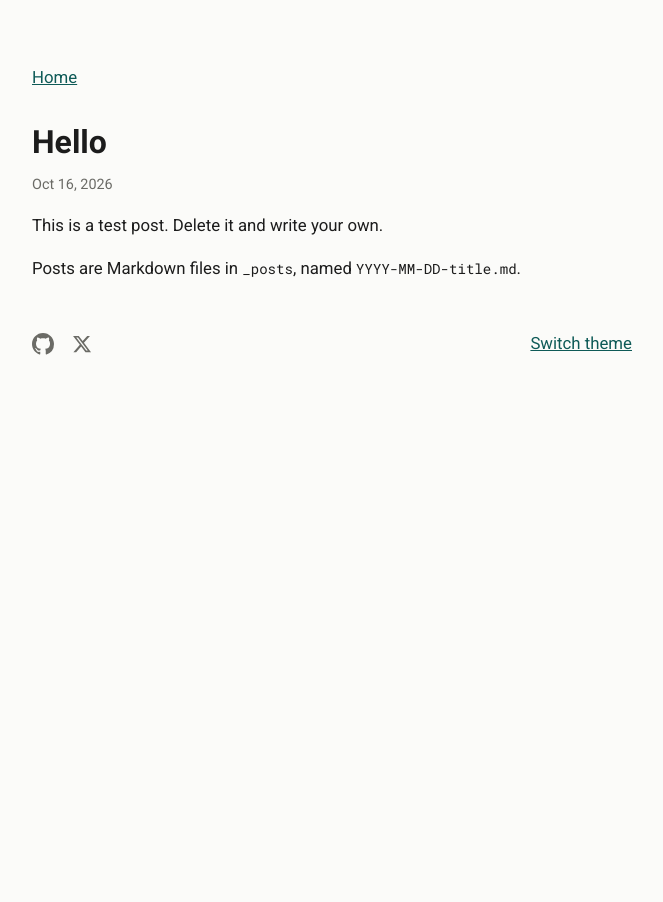
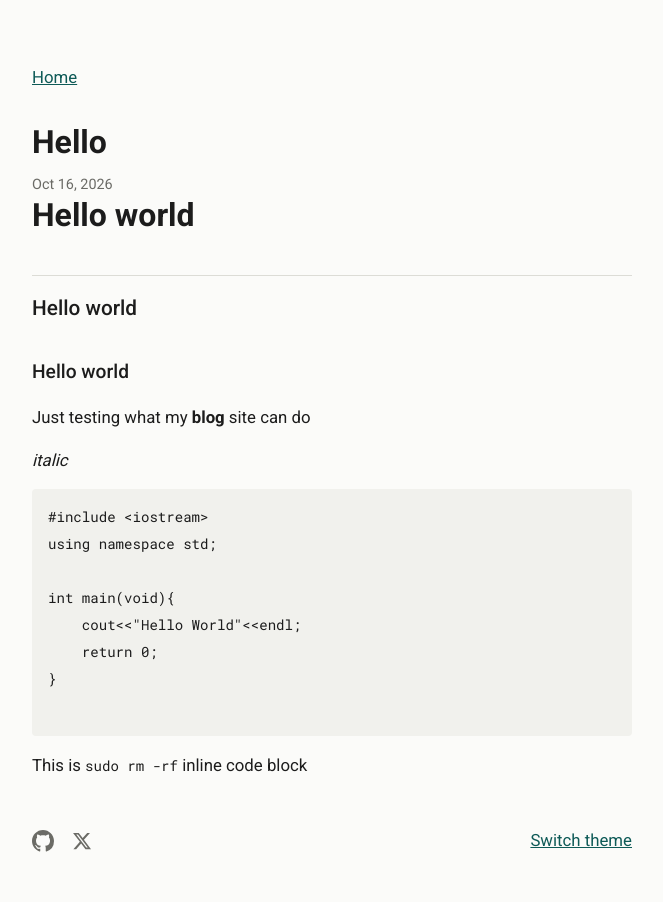
Before and after one commit to boldbug1/boldbug1.github.io, a Jekyll site: the page built from _posts/2026-10-16-hello.md, in a window 1280 px wide. Shown: the whole page, without its empty margins (308-971 px from the left). Built offline with Jekyll 4.4.1, drawn with Linux system fonts in a browser that asks for light colours.

Commit message:
markdown test

````diff
--- a/_data/projects.yml
+++ b/_data/projects.yml
@@ -1,15 +1,16 @@
 - name: Blogit
   url: https://github.com/boldbug1/blogit
   description: A platform for writers to post and manage their blogs.
-  # image: /assets/images/blogit.png
+  image: /assets/images/blogit-logo.png
 
 - name: tiny-redis
   url: https://github.com/boldbug1/tiny-redis
   description: A Redis implementation from scratch in Go.
 
-- name: 2D graphics engine
+- name: Meow
   url: https://github.com/boldbug1/2d-graphics-engine
   description: A software renderer in C++.
+  image: assets/images/meow.png
 
 - name: revprox
   url: https://github.com/boldbug1/revprox
--- a/_posts/2026-10-16-hello.md
+++ b/_posts/2026-10-16-hello.md
@@ -2,6 +2,24 @@
 layout: post
 title: Hello
 ---
-This is a test post. Delete it and write your own.
 
-Posts are Markdown files in `_posts`, named `YYYY-MM-DD-title.md`.
+# Hello world
+## Hello world
+### Hello world
+
+Just testing what my **blog** site can do
+
+_italic_
+
+```C++
+#include <iostream>
+using namespace std;
+
+int main(void){
+    cout<<"Hello World"<<endl;
+    return 0;
+}
+
+```
+
+This is `sudo rm -rf` inline code block
--- a/index.html
+++ b/index.html
@@ -2,11 +2,11 @@
 layout: default
 ---
 <header>
-  <h1>Ankush Kumar</h1>
+  <h1>Ankush Tiwari</h1>
   <p class="handle">Boldbug</p>
 </header>
 
-<p>I like to simulate real life events using machine and work on machine learning systems.</p>
+<p>I like to work on smart machines and simulate real life phenomenons.</p>
 
 <h2>Projects</h2>
 <ul class="cards">
````
Also changed, not shown: assets/images/blogit-logo.png (added), assets/images/meow.png (added).
